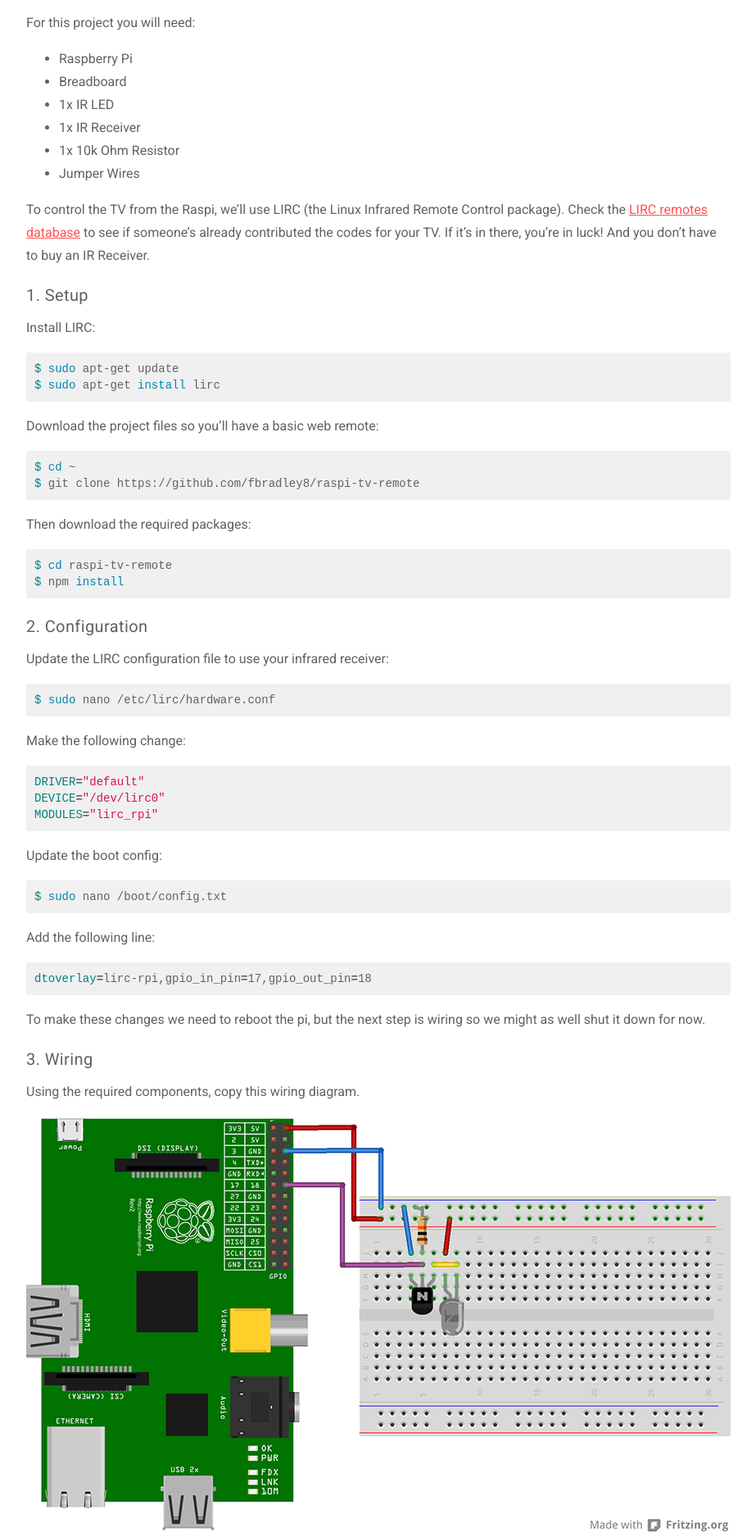
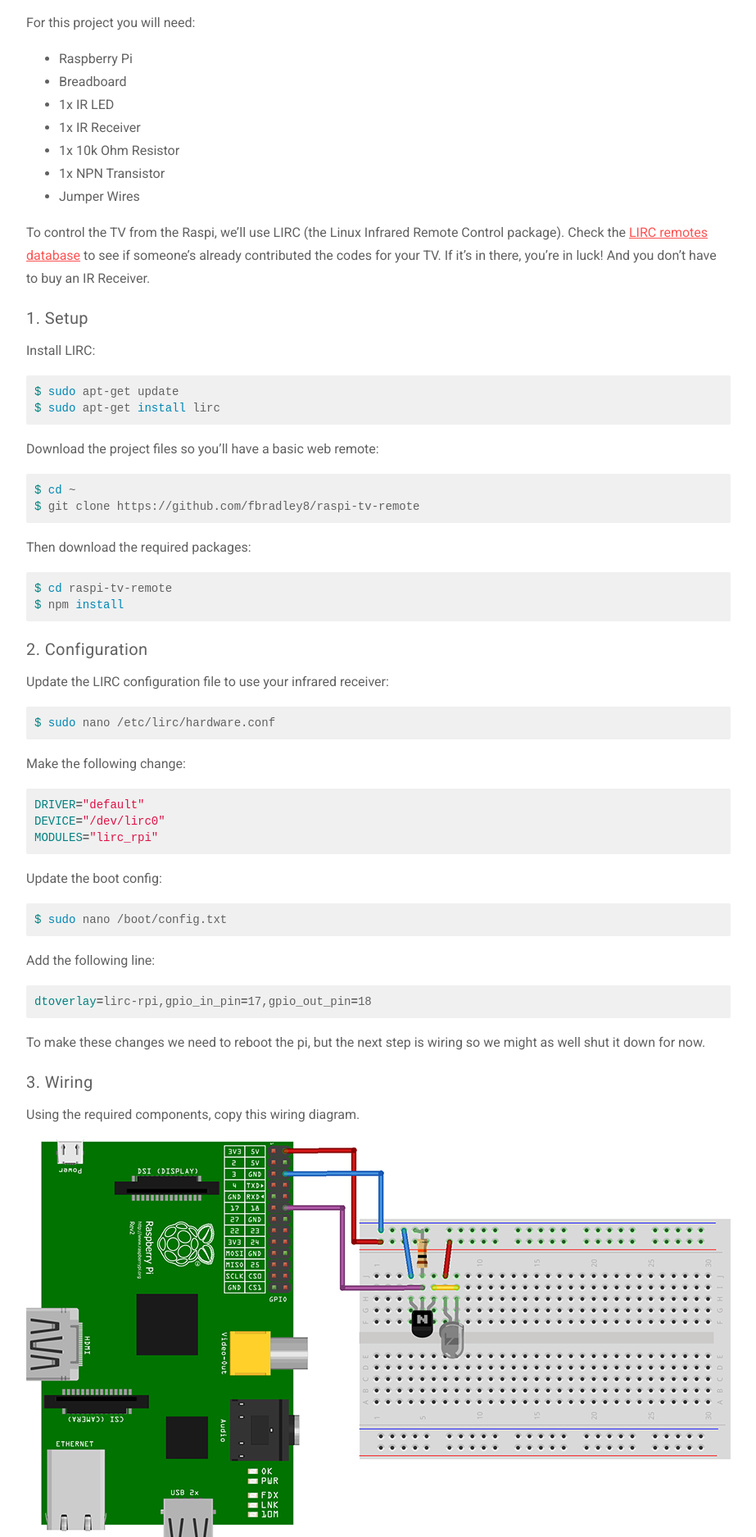
Before and after one commit to fbradley8/fbradley8.github.io, a Jekyll site: the page built from _posts/2016-6-7-raspi-tv-remote.markdown, in a window 1280 px wide. Shown: the part 1080-2955 px from the top of the page at 82% size, without its empty margins (178-1101 px from the left). Built offline with Jekyll 4.4.1, drawn with Linux system fonts in a browser that asks for light colours; nearby versions of some CDN libraries; comment, search, counter and statistics services are not loaded.

Commit message:
forgot transistor

```diff
--- a/_posts/2016-6-7-raspi-tv-remote.markdown
+++ b/_posts/2016-6-7-raspi-tv-remote.markdown
@@ -17,6 +17,7 @@
 - 1x IR LED
 - 1x IR Receiver
 - 1x 10k Ohm Resistor
+- 1x NPN Transistor
 - Jumper Wires
 
 To control the TV from the Raspi, we'll use LIRC (the Linux Infrared Remote Control package). Check the [LIRC remotes database](http://lirc-remotes.sourceforge.net/remotes-table.html) to see if someone's already contributed the codes for your TV. If it's in there, you're in luck! And you don't have to buy an IR Receiver.
```
